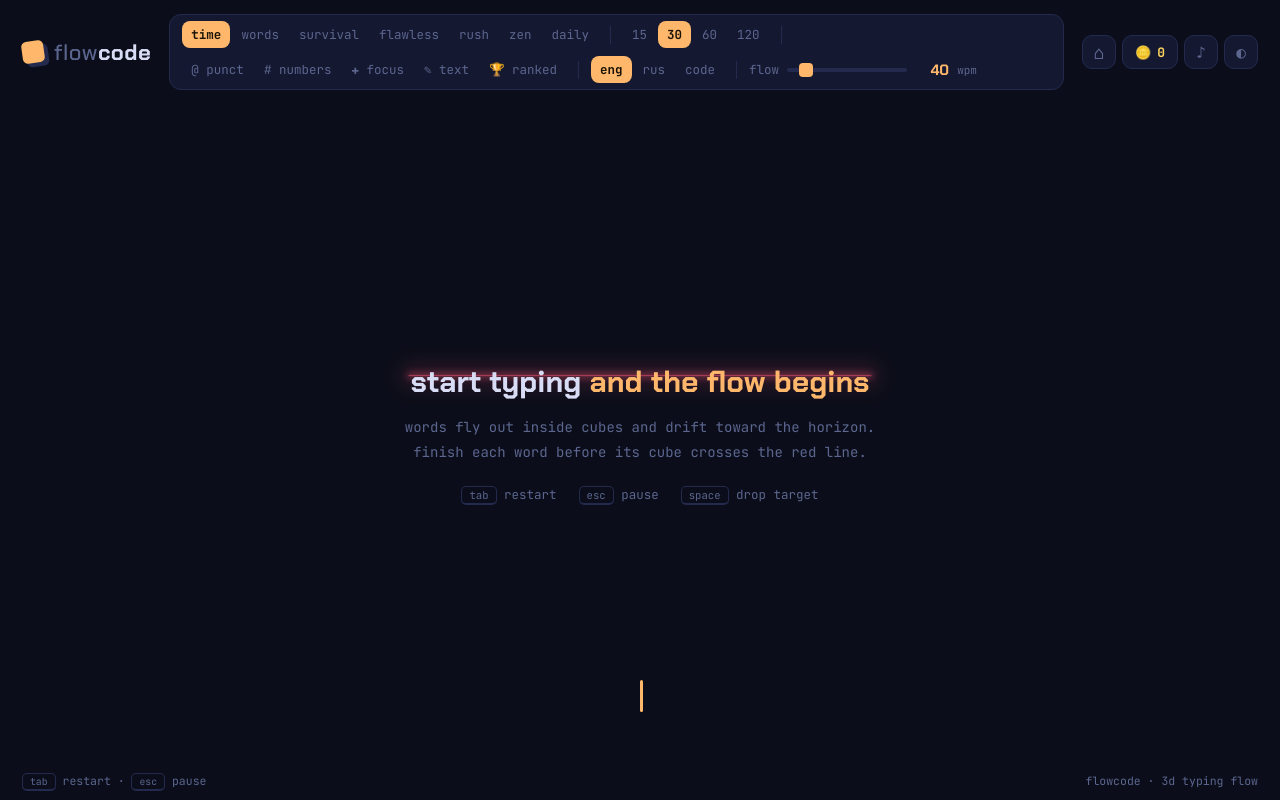
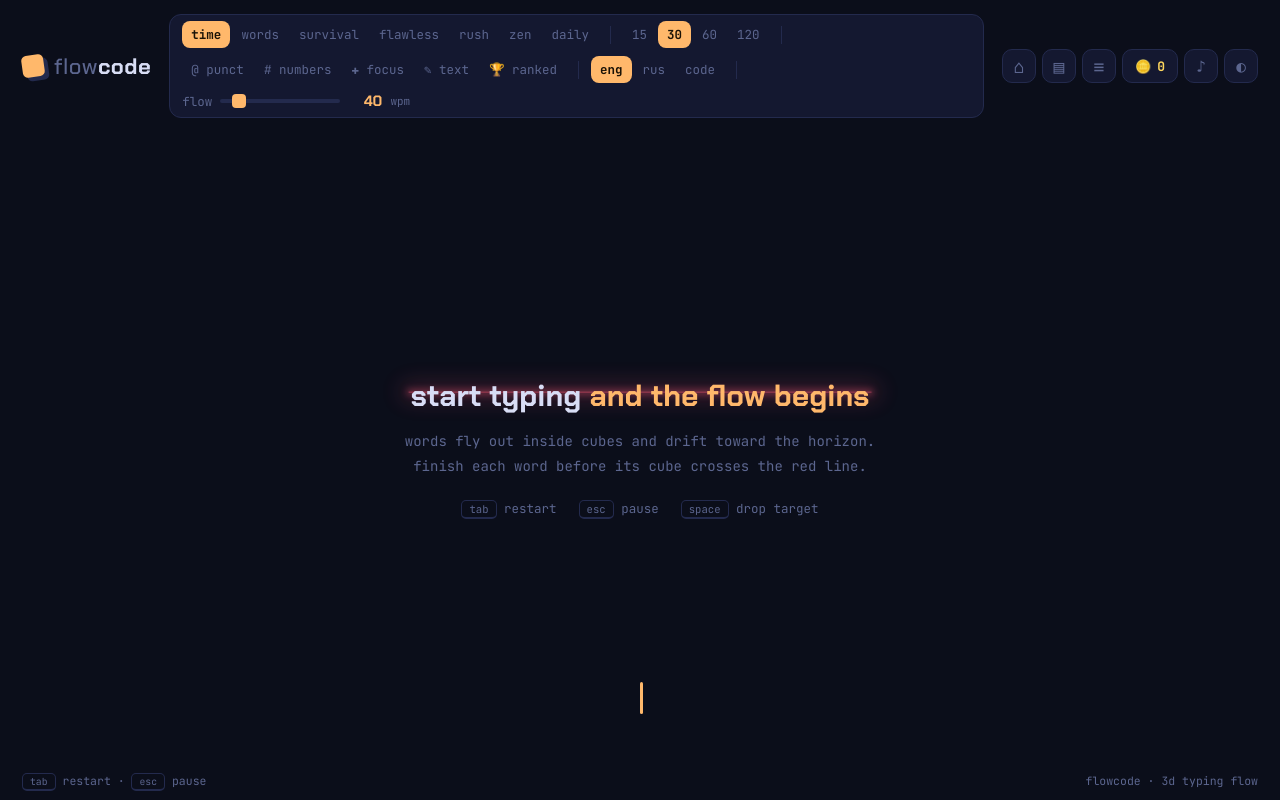
Before and after one commit to Maybaah/flowcode, a plain HTML site: page index.html in a window 1280 px wide. Drawn offline with Linux system fonts and the light colour scheme.

Commit message:
feat: link back to the arcade and the leaderboard
The only way out of this page was the home icon, so a player who
arrived here had no route to the other cabinets or to the board this
game already writes to. Two more icons in the same row.

```diff
--- a/index.html
+++ b/index.html
@@ -103,6 +103,8 @@
 
   <div class="top-icons">
     <a class="icon-btn" href="https://maybaah.github.io/" title="back to maybaah.github.io" aria-label="home">⌂</a>
+    <a class="icon-btn" href="https://maybaah.github.io/arcade/" title="the arcade" aria-label="arcade">▤</a>
+    <a class="icon-btn" href="https://maybaah.github.io/leaderboard/" title="every board on the site" aria-label="leaderboard">≡</a>
     <button class="icon-btn coin-btn" id="btn-shop" title="coin shop" aria-label="shop">🪙 <span id="coin-count">0</span></button>
     <button class="icon-btn" id="btn-sound" title="sound on/off" aria-label="sound">♪</button>
     <button class="icon-btn" id="btn-theme" title="change theme" aria-label="theme">◐</button>
```
